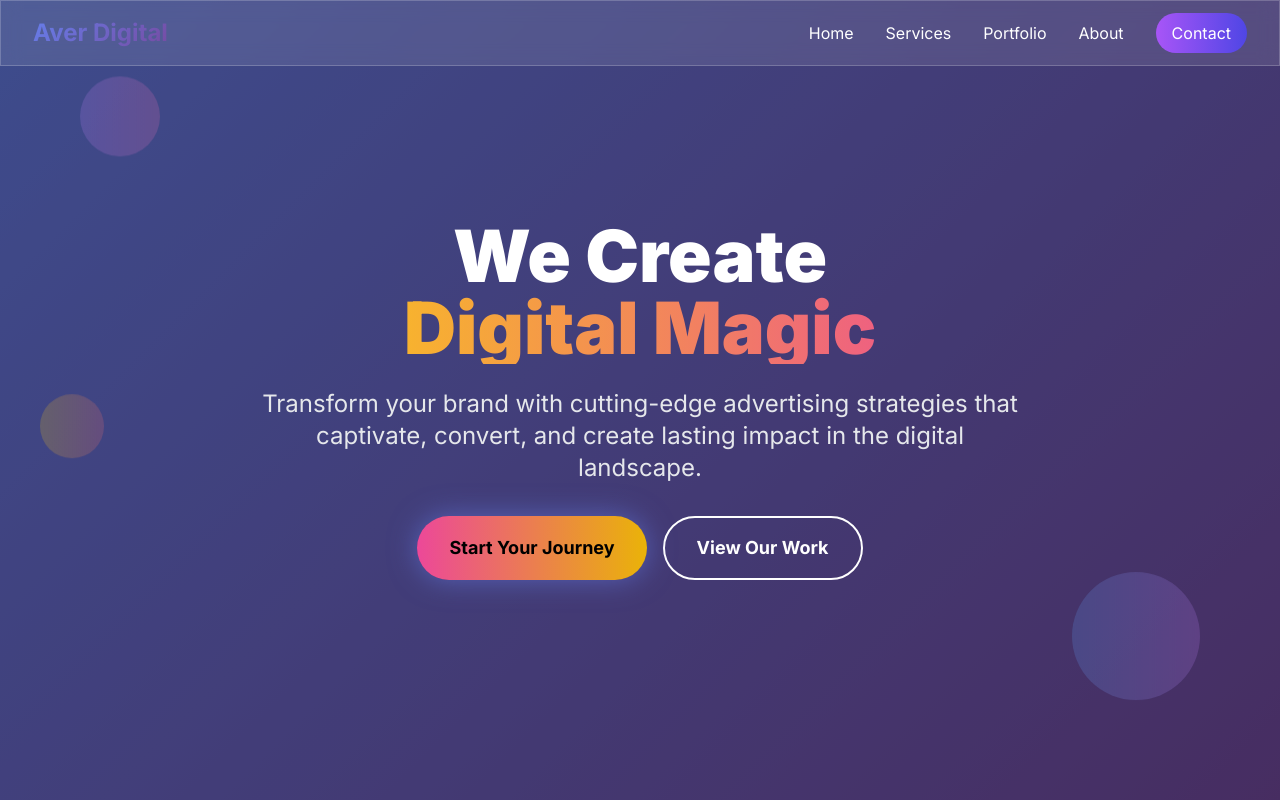
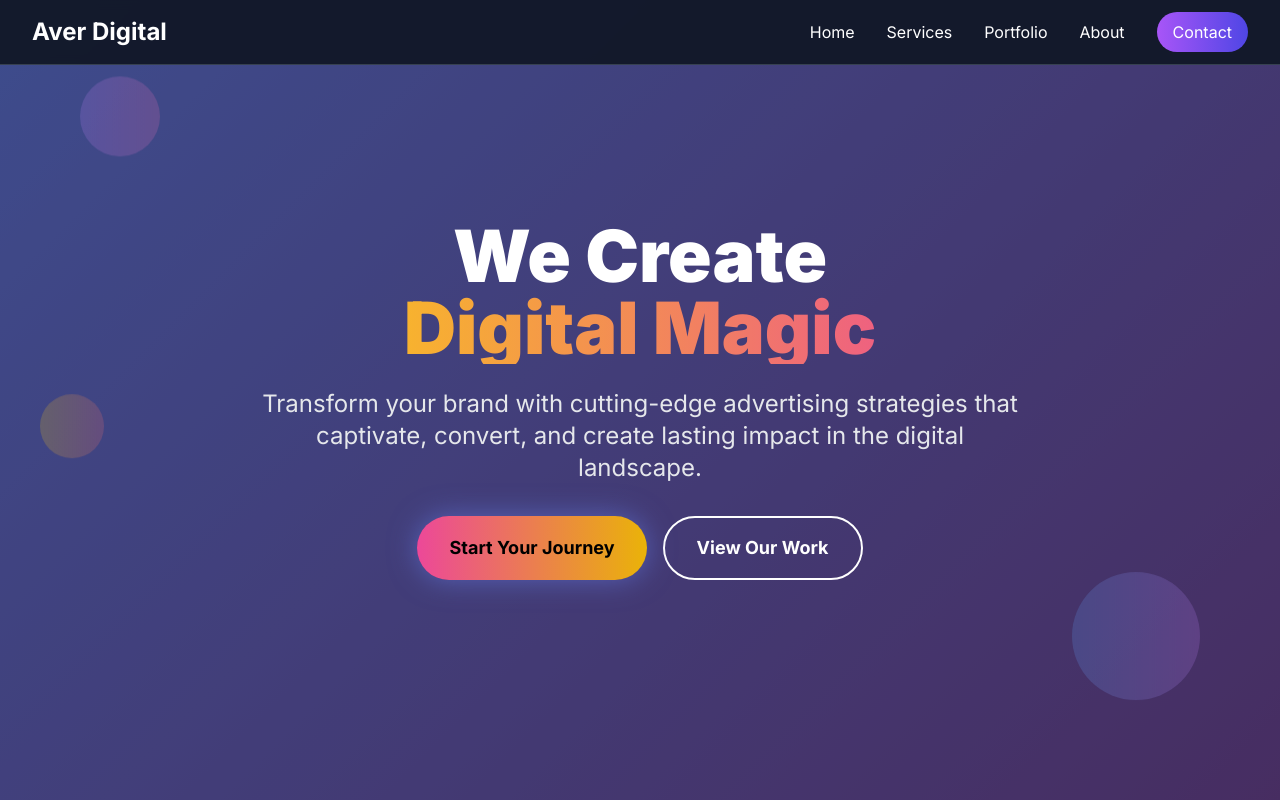
Before and after one commit to PatrykNamyslak/aver-digital, a plain HTML site: page index.html in a window 1280 px wide. Shown: the top 800 px of the page. Drawn offline with nearby package versions, Linux system fonts and the light colour scheme.

Commit message:
Update index.html

```diff
--- a/index.html
+++ b/index.html
@@ -82,11 +82,11 @@
 </head>
 <body class="bg-gray-900 text-white overflow-x-hidden">
     <!-- Navigation -->
-    <nav class="fixed top-0 w-full z-50 glass-effect">
+    <nav class="fixed top-0 w-full z-50 bg-gray-900 bg-opacity-95 backdrop-blur-sm border-b border-gray-700">
         <div class="max-w-7xl mx-auto px-4 sm:px-6 lg:px-8">
             <div class="flex items-center justify-between h-16">
                 <div class="flex-shrink-0">
-                    <h1 class="text-2xl font-bold gradient-text">Aver Digital</h1>
+                    <h1 class="text-2xl font-bold text-white">Aver Digital</h1>
                 </div>
                 <div class="hidden md:block">
                     <div class="ml-10 flex items-baseline space-x-8">
@@ -642,10 +642,12 @@
             // Scroll-triggered navbar style change
             const navbar = document.querySelector('nav');
             window.addEventListener('scroll', function() {
-                if (window.scrollY > 100) {
+                if (window.scrollY > 50) {
+                    navbar.classList.add('bg-black', 'bg-opacity-90');
+                    navbar.classList.remove('bg-gray-900', 'bg-opacity-95');
+                } else {
                     navbar.classList.add('bg-gray-900', 'bg-opacity-95');
-                } else {
-                    navbar.classList.remove('bg-gray-900', 'bg-opacity-95');
+                    navbar.classList.remove('bg-black', 'bg-opacity-90');
                 }
             });
 
@@ -708,6 +710,11 @@
     </script>
 
     <style>
+        /* Smooth scrolling for the entire page */
+        html {
+            scroll-behavior: smooth;
+        }
+
         .animate-in {
             animation: slideInUp 0.8s ease-out forwards;
         }
```
